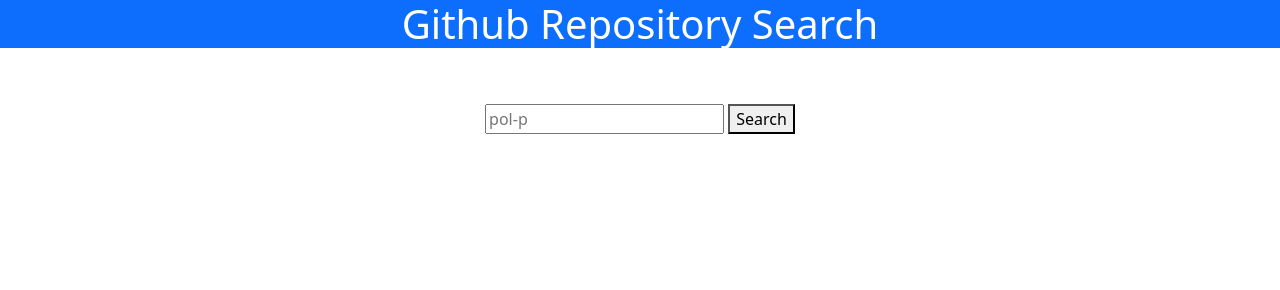
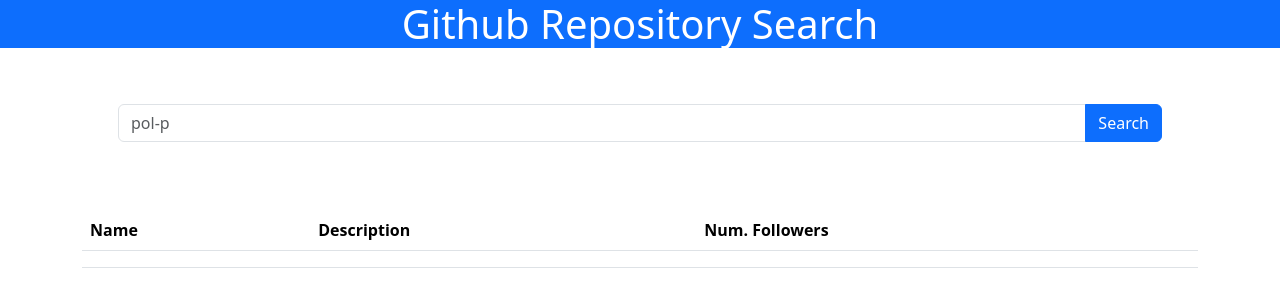
Before and after one commit to pol-p/web-bootstrap-jquery, a plain HTML site: page index.html in a window 1280 px wide. Drawn offline with nearby package versions, Linux system fonts and the light colour scheme.

Commit message:
feat: Mejoras en el diseño, añadir tabla

```diff
--- a/index.html
+++ b/index.html
@@ -16,11 +16,30 @@
 
     </div>
 
-    <div class="container-fluid pt-5">
-        <div class="text-center">
-            <input type="text" placeholder="pol-p">
-            <button type="submit" class="btn-dark">Search</button>
+    <div class="container p-5">
+        <div class="input-group mb-1">
+            <input type="text" class="form-control" placeholder="pol-p">
+            <button type="submit" class="btn btn-primary">Search</button>
         </div>
+    </div>
+
+    <div class="container mt-3" id="Tabla">
+        <table class="table">
+            <thead>
+                <tr>
+                    <th>Name</th>
+                    <th>Description</th>
+                    <th>Num. Followers</th>
+                </tr>
+            </thead>
+            <tbody>
+                <tr>
+                    <td id="Name"></td>
+                    <td id="Description"></td>
+                    <td id="NumFollow"></td>
+                </tr>
+            </tbody>
+        </table>
     </div>
 </body>
 </html>
```
Also changed, not shown: 1 other file.
